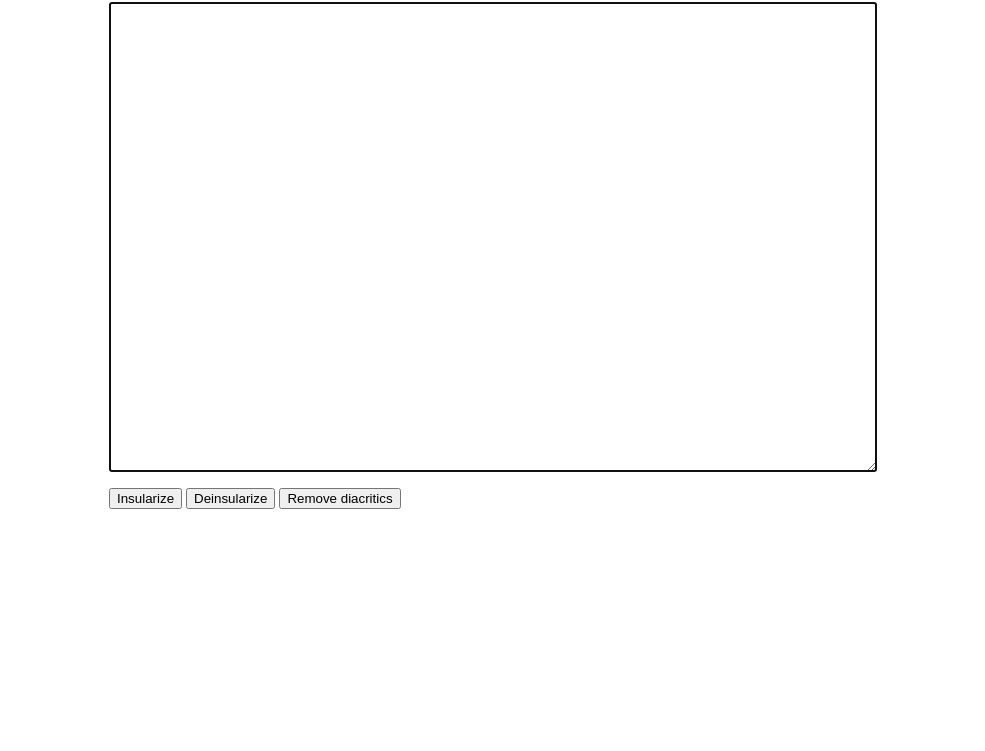
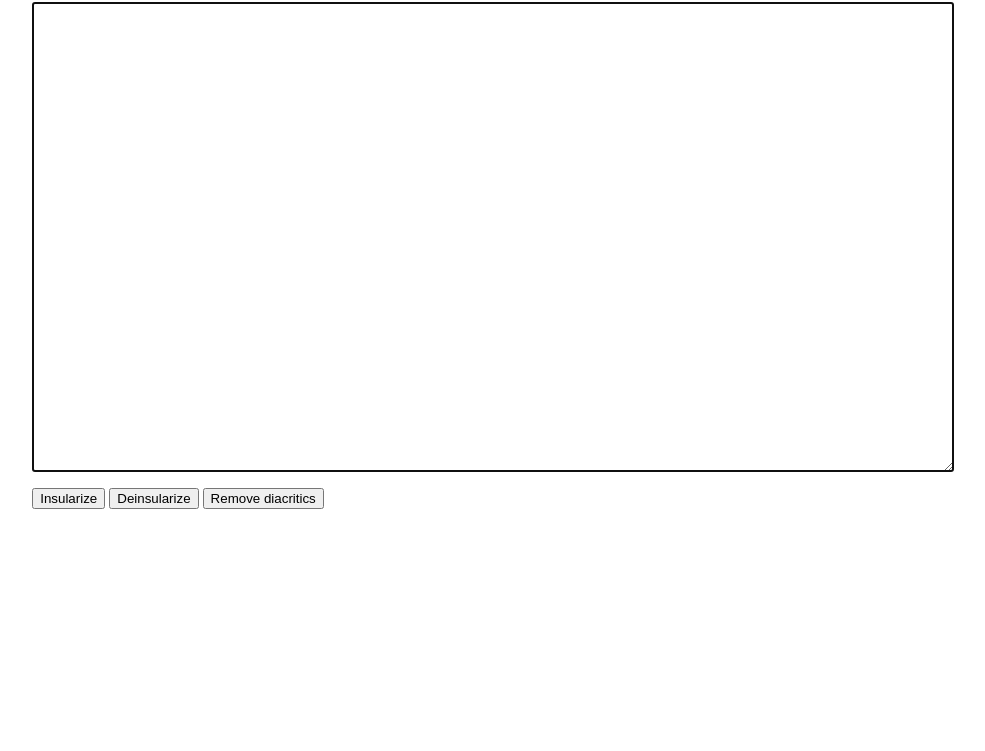
Before and after one commit to jgfuchs/oeed, a plain HTML site: page index.html in a window 1280 px wide. Shown: the part 49-800 px from the top of the page, without its empty margins (147-1132 px from the left). Drawn offline with Linux system fonts and the light colour scheme.

Commit message:
Make it all a bit wider

```diff
--- a/style.css
+++ b/style.css
@@ -1,5 +1,5 @@
 body {
-    width: 60%;
+    width: 72%;
     margin: auto;
     padding-top: 1em;
 }
```
